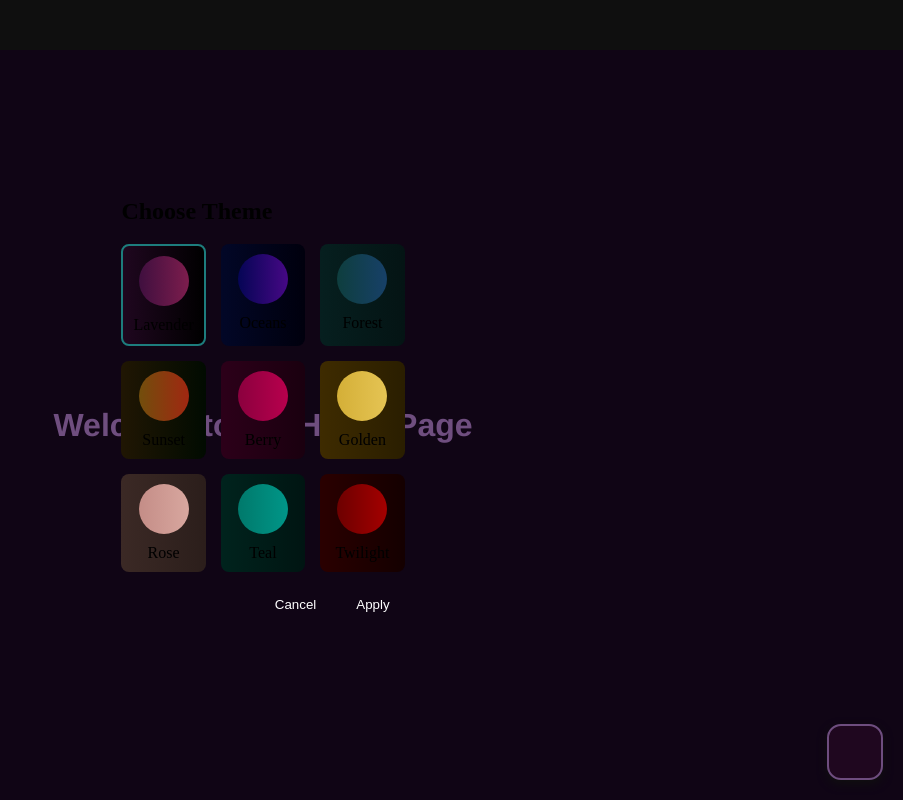
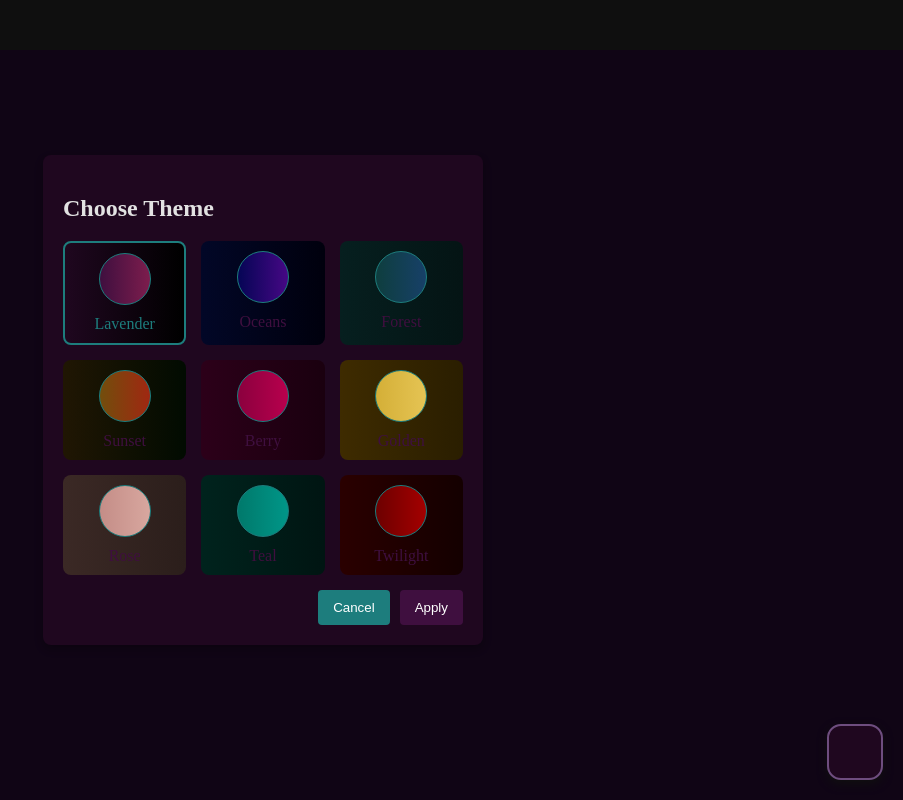
Before and after one commit to Dr-42/blood-bullet, a Vue app: page / in a window 1280 px wide. Both pictures are taken after a click on the element 1216 px from the left and 25 px from the top of the page. Shown: the whole page, without its empty margins (377-1280 px from the left). Built offline with nearby package versions, Linux system fonts and the light colour scheme; some icons are missing.

Commit message:
Fixed Themes

```diff
--- a/src/App.vue
+++ b/src/App.vue
@@ -128,6 +128,7 @@ export default {
       root.setProperty('--accent-hover', paletteData.palette.accentHover)
       this.activePaletteIdx = paletteData.idx
       localStorage.setItem('activePaletteIdx', paletteData.idx.toString())
+      localStorage.setItem('palette_' + paletteData.idx, JSON.stringify(paletteData.toJson()))
       this.currentModal = null
     },
 
--- a/src/components/modals/PaletteSelectorModal.vue
+++ b/src/components/modals/PaletteSelectorModal.vue
@@ -10,6 +10,7 @@
           :style="{
             background: `linear-gradient(to right, ${palette.bg}, ${palette.bgDark})`,
             border: palette.selected ? `2px solid ${palette.accent2}` : 'none',
+            color: palette.selected ? palette.accent2 : 'inherit',
           }"
           @click="selectPalette(index)"
         >
@@ -19,7 +20,7 @@
               background: `linear-gradient(to right, ${palette.accent}, ${palette.accentHover})`,
             }"
           ></div>
-          <span>{{ palette.name }}</span>
+          <span class="pallete-name">{{ palette.name }}</span>
         </div>
       </div>
 
@@ -195,16 +196,16 @@ export default defineComponent({
   z-index: 20;
 }
 
---selectedBg: var(v-bind(selectedBg), --bg);
---selectedBgDark: var(v-bind(selectedBgDark), --bg-dark);
---selectedAccent: var(v-bind(selectedAccent), --accent);
---selectedAccentHover: var(v-bind(selectedAccentHover), --accent-hover);
---selectedAccent2: var(v-bind(selectedAccent2), --accent2);
---selectedDisabledColor: var(v-bind(selectedDisabledColor), --disabled-color);
+.modal {
+  --selectedBg: v-bind(selectedBg);
+  --selectedBgDark: v-bind(selectedBgDark);
+  --selectedAccent: v-bind(selectedAccent);
+  --selectedAccentHover: v-bind(selectedAccentHover);
+  --selectedAccent2: v-bind(selectedAccent2);
+  --selectedDisabledColor: v-bind(selectedDisabledColor);
 
-.modal {
   color: #e2e2e2;
-  background-color: var(--selectedBg, --bg);
+  background-color: var(--selectedBg, var(--bg));
   padding: 20px;
   border-radius: 8px;
   width: 90%;
@@ -218,6 +219,7 @@ export default defineComponent({
   grid-template-columns: 1fr 1fr 1fr;
   gap: 15px;
   margin-bottom: 15px;
+  color: var(--selectedAccent, var(--accent));
 }
 
 .palette-option {
@@ -227,6 +229,7 @@ export default defineComponent({
   padding: 10px;
   border-radius: 8px;
   cursor: pointer;
+  color: var(--selectedAccent2, var(--accent2));
   transition: transform 0.2s ease;
 }
 
@@ -239,7 +242,7 @@ export default defineComponent({
   height: 50px;
   border-radius: 50%;
   margin-bottom: 10px;
-  border: 1px solid var(--selectedAccent2, --accent2);
+  border: 1px solid var(--selectedAccent2, var(--accent2));
 }
 
 .modal-actions {
@@ -249,7 +252,7 @@ export default defineComponent({
 }
 
 .cancel-btn {
-  background-color: var(--selectedAccent2, --accent2);
+  background-color: var(--selectedAccent2, var(--accent2));
   color: white;
   border: none;
   padding: 10px 15px;
@@ -258,7 +261,7 @@ export default defineComponent({
 }
 
 .submit-btn {
-  background-color: var(--selectedAccent, --accent);
+  background-color: var(--selectedAccent, var(--accent));
   color: white;
   border: none;
   padding: 10px 15px;
@@ -267,15 +270,15 @@ export default defineComponent({
 }
 
 .cancel-btn:hover {
-  background-color: var(--selectedAccentHover, --accentHover);
+  background-color: var(--selectedAccentHover, var(--accent-hover));
 }
 
 .submit-btn:hover {
-  background-color: var(--selectedAccentHover, --accentHover);
+  background-color: var(--selectedAccentHover, var(--accent-hover));
 }
 
 .submit-btn:disabled {
-  background-color: var(--disabled-color);
+  background-color: var(--selectedDisabledColor, var(--disabled-color));
   cursor: not-allowed;
 }
 </style>
```
